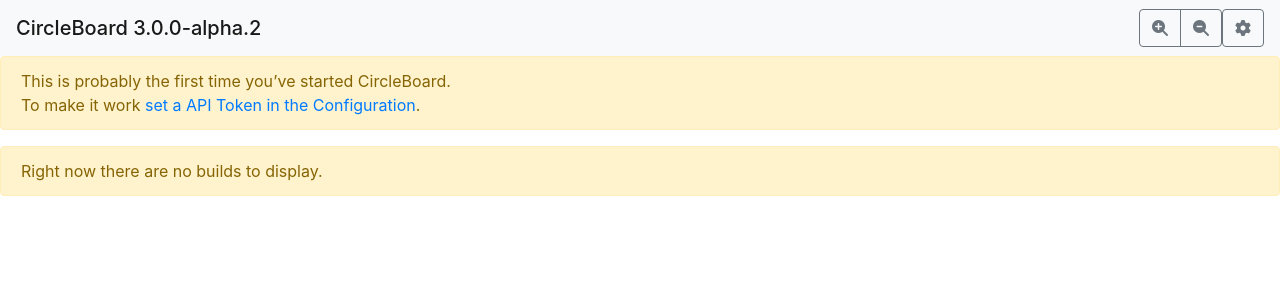
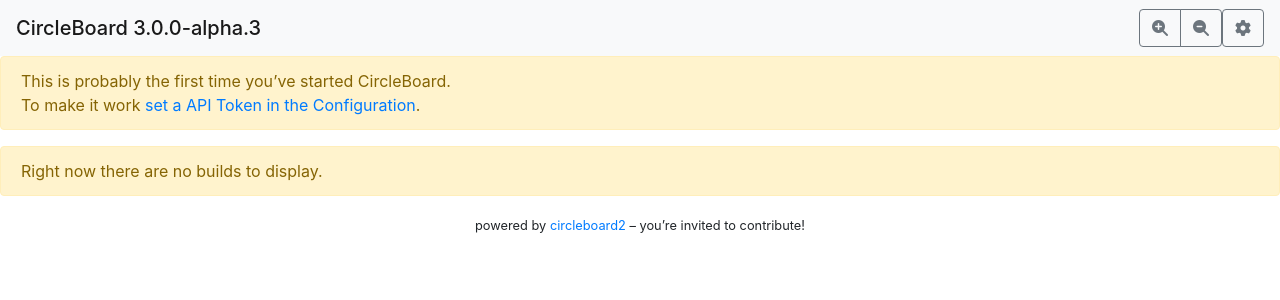
Before and after one commit to Ephigenia/circleboard2, an Angular app: page /recent-builds in a window 1280 px wide. Shown: the top 300 px of the page. Built offline with nearby package versions, Linux system fonts and the light colour scheme.

Commit message:
build: set version to alpha.3

```diff
--- a/src/app/app.component.html
+++ b/src/app/app.component.html
@@ -1,2 +1,8 @@
 <app-nav-bar></app-nav-bar>
 <router-outlet></router-outlet>
+<footer class="text-center">
+  <small>
+    powered by
+    <a href="https://github.com/Ephigenia/circleboard2/">circleboard2</a> – you’re invited to contribute!
+  </small>
+</footer>
--- a/src/app/nav-bar/nav-bar.component.html
+++ b/src/app/nav-bar/nav-bar.component.html
@@ -1,5 +1,5 @@
 <nav class="navbar navbar-fixed-top navbar-light bg-light">
-  <span class="navbar-brand mb-0 h1" [routerLink]="['/']">CircleBoard 3.0.0-alpha.2</span>
+  <span class="navbar-brand mb-0 h1" [routerLink]="['/']">CircleBoard 3.0.0-alpha.3</span>
 
   <div class="text-right">
     <div class="btn-group" role="group" aria-label="set font size">
--- a/src/index.html
+++ b/src/index.html
@@ -2,7 +2,7 @@
 <html lang="en">
 <head>
   <meta charset="utf-8">
-  <title>Circleboard 3.0.0-alpha.2</title>
+  <title>Circleboard 3.0.0-alpha.3</title>
   <meta name="google" content="notranslate" />
   <base href="/">
   <meta name="viewport" content="width=device-width, initial-scale=1">
```
Also changed, not shown: 1 other file (tests, documents, lock files or other folders).
